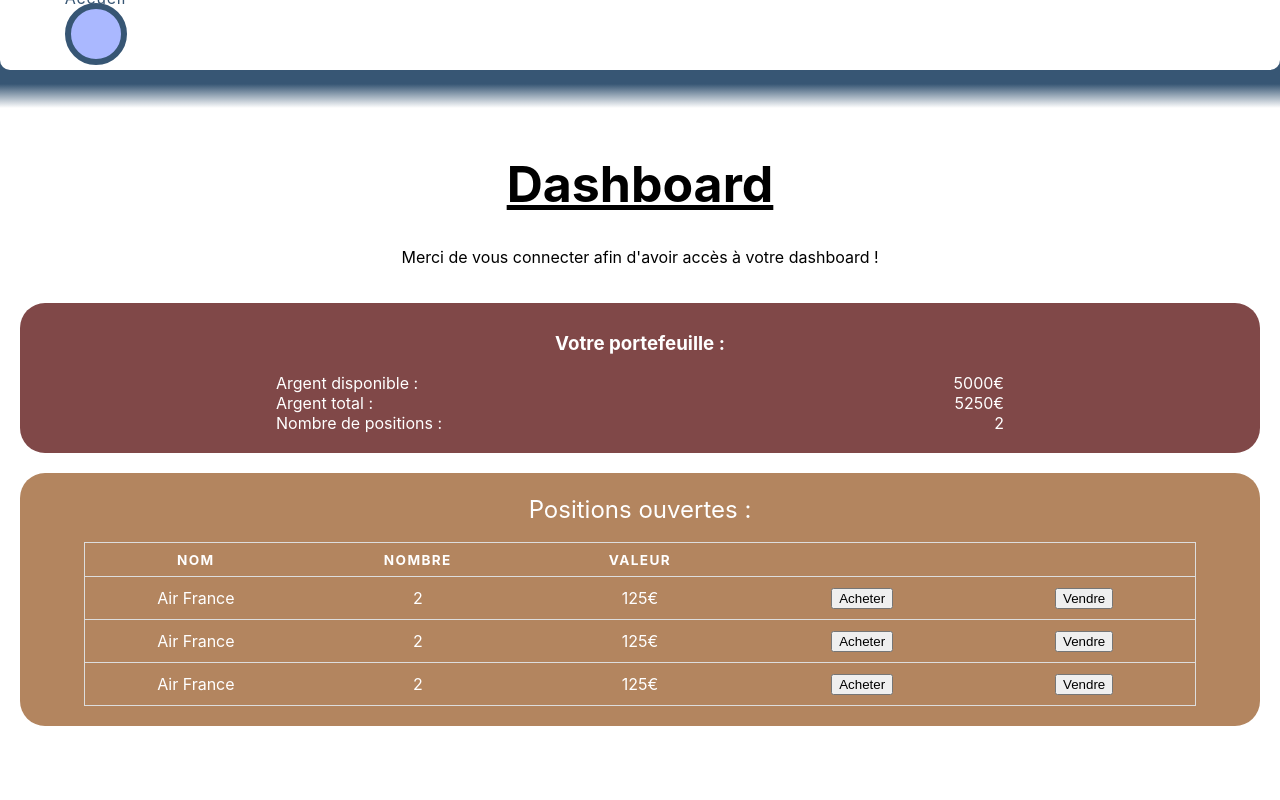
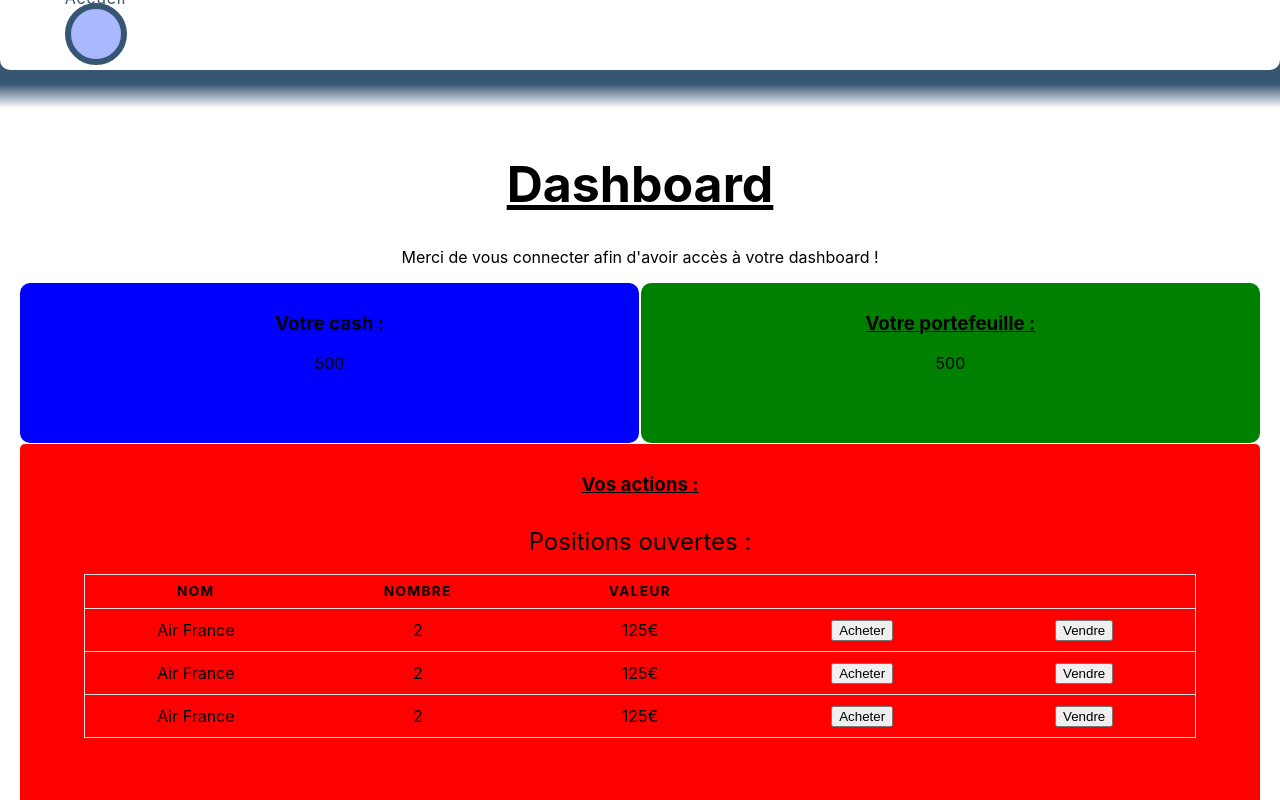
Before and after one commit to TugdualDek/InvestDay, a React (Create React App) app: page /dashboard in a window 1280 px wide. Shown: the top 800 px of the page. Built offline with nearby package versions, Linux system fonts and the light colour scheme.

Commit message:
dashboard grid

```diff
--- a/src/components/dashboard.js
+++ b/src/components/dashboard.js
@@ -1,6 +1,6 @@
 import React from "react";
-import PorteValues from "./dashboard/porteValues.js";
-import PositionVal from "./dashboard/positionVal.js";
+import Cash from "./dashboard/cash.js";
+import Positions from "./dashboard/positions.js";
 import "../style/dashboard.css";
 
 function Dashboard() {
@@ -8,16 +8,19 @@ function Dashboard() {
     <div className="dashContainer">
       <h1>Dashboard</h1>
       <p>Merci de vous connecter afin d'avoir accès à votre dashboard !</p>
-      <br />
-      <div className="portefeuille">
-        <h3>Votre portefeuille :</h3>
-        <PorteValues title="Argent disponible :" value="5000€" />
-        <PorteValues title="Argent total :" value="5250€" />
-        <PorteValues title="Nombre de positions :" value="2" />
-      </div>
-      <br />
-      <div className="positions">
-        <PositionVal />
+      <div class="grid-container">
+        <div id="cash">
+          <h3>Votre cash :</h3>
+          <Cash value="500" />
+        </div>
+        <div id="portefeuille">
+          <h3>Votre portefeuille :</h3>
+          <Cash value="500" />
+        </div>
+        <div id="actions">
+          <h3>Vos actions :</h3>
+          <Positions />
+        </div>
       </div>
     </div>
   );
--- /dev/null
+++ b/src/components/dashboard/cash.js
@@ -0,0 +1,7 @@
+import React from "react";
+
+function Cash(props) {
+  return <p>{props.value}</p>;
+}
+
+export default Cash;
--- a/src/components/dashboard/porteValues.js
+++ /dev/null
@@ -1,12 +0,0 @@
-import React from "react";
-
-function PorteValues(props) {
-  return (
-    <div className="valueContainer">
-      <span>{props.title}</span>
-      <span>{props.value}</span>
-    </div>
-  );
-}
-
-export default PorteValues;
--- a/src/components/dashboard/positionVal.js
+++ b/src/components/dashboard/positions.js
@@ -1,7 +1,7 @@
 import React from "react";
 import "../../style/table.css";
 
-function positionVal(props) {
+function Positions(props) {
   const transactions = [
     {
       name: "Air France",
@@ -55,4 +55,4 @@ function positionVal(props) {
   );
 }
 
-export default positionVal;
+export default Positions;
--- a/src/style/dashboard.css
+++ b/src/style/dashboard.css
@@ -10,39 +10,60 @@
   font-weight: bold;
 }
 
-.portefeuille {
-  background-color: #804848;
-  border-radius: 25px;
-  box-sizing: content-box;
-  padding-top: 10px;
-  padding-bottom: 20px;
-  color: white;
+.grid-container{
+  display: grid;
+  height: 100vh;
+  grid-template-columns: 1fr 1fr;
+  grid-template-rows: 0.5fr 2fr;
+  grid-template-areas:
+    "cash portefeuille"
+    "actions actions";
+  grid-gap: 0.1rem;
+  text-align: center;
 }
 
-.valueContainer {
-  display: flex;
-  flex-direction: row;
-  flex-wrap: wrap;
-  justify-content: space-between;
-  align-items: center;
-  padding-left: 20vw;
-  padding-right: 20vw;
+.grid-container:has(div:hover) > div:not(:hover){
+  opacity: 0.7;
 }
 
-.valueContainer .span {
-  text-align: center;
-  line-height: 10px;
-  margin-top: 0px;
-  margin-bottom: 0px;
+.grid-container > div{
+  padding-top: 10px;
 }
 
-.positions {
-  background-color: #b3855f;
-  border-radius: 25px;
-  box-sizing: content-box;
-  padding-top: 10px;
-  padding-bottom: 20px;
-  color: white;
+.grid-container > div > h3{
+  text-decoration: underline;
+}
+
+#cash{
+  background-color: blue;
+  grid-area: cash;
+  border-radius: 10px;
+  transition: opacity 30ms linear;
+}
+
+#portefeuille{
+  background-color: green;
+  grid-area: portefeuille;
+  border-radius: 10px;
+  transition: opacity 30ms linear;
+}
+
+#actions{
+  background-color: red;
+  grid-area: actions;
+  border-radius: 5px;
+  transition: opacity 30ms linear;
+}
+
+@media only screen and (max-width: 550px) {
+  .grid-container{
+    grid-template-columns: 1fr;
+    grid-template-rows: 1fr 1fr 2fr;
+    grid-template-areas:
+      "cash"
+      "portefeuille"
+      "actions"
+  }
 }
 
 .positionContainer {
```
Also changed, not shown: src/App.css (line endings or trailing spaces).
